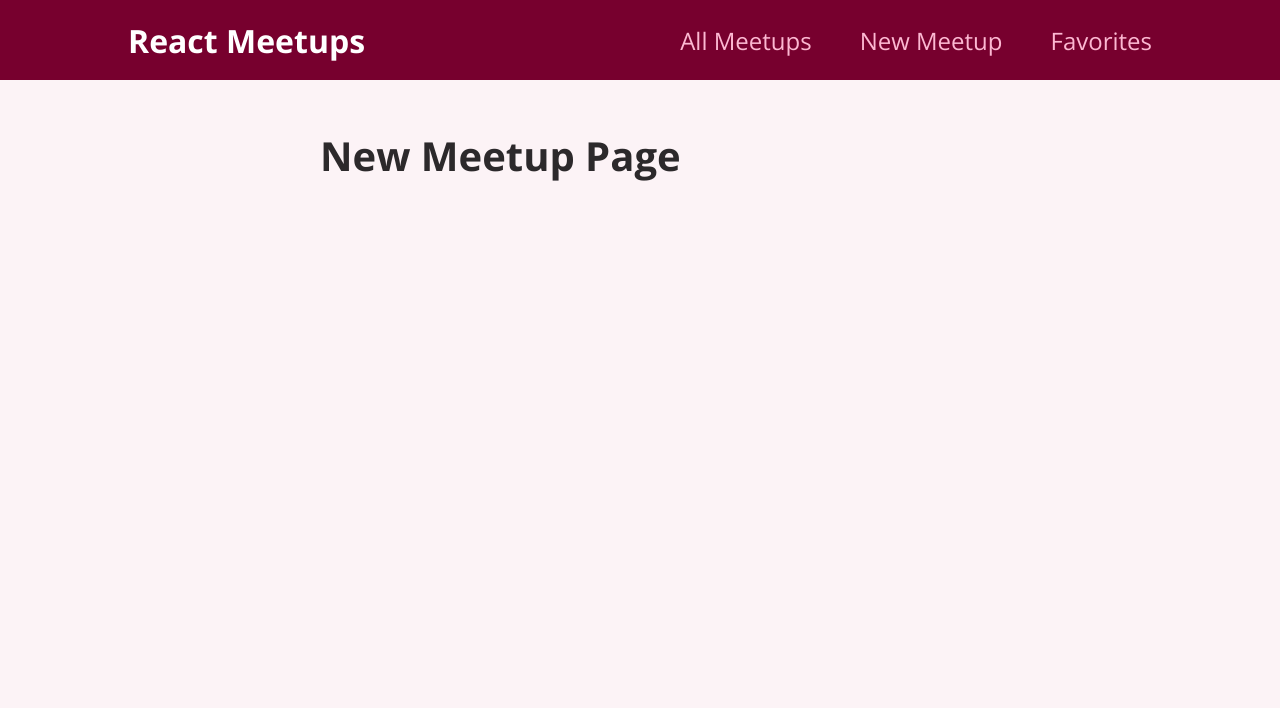
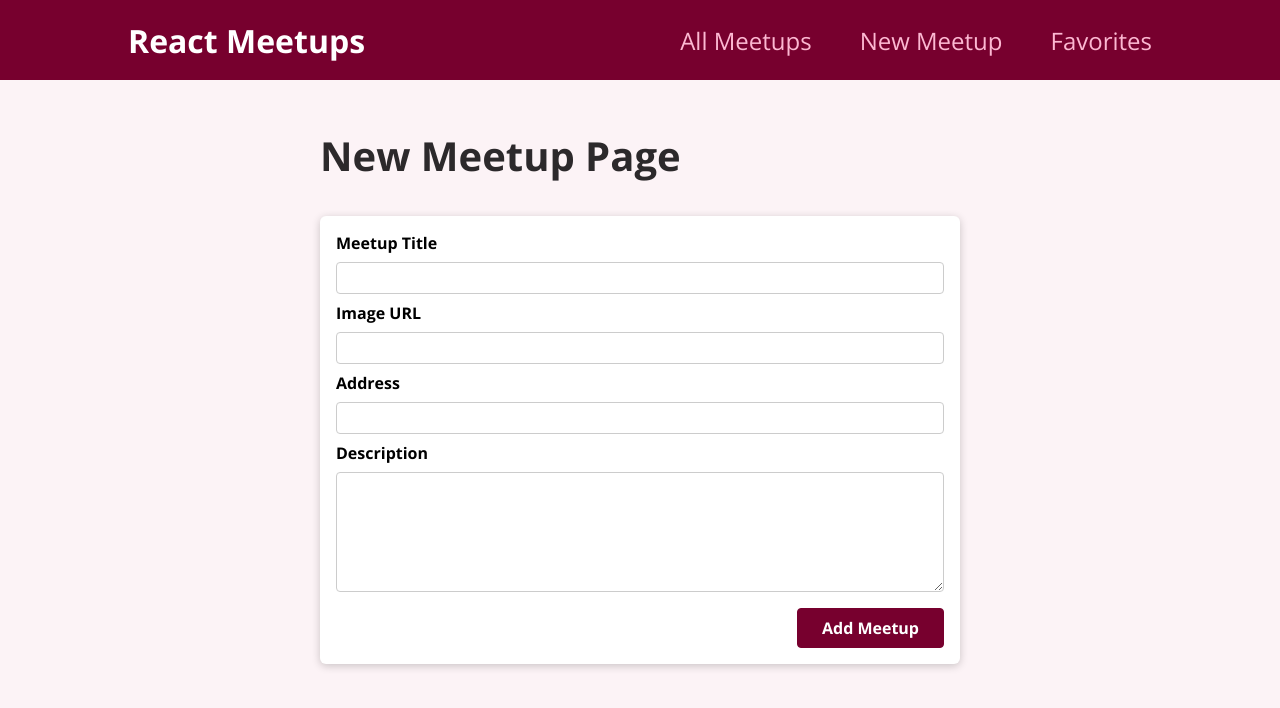
Before and after one commit to fpigeonjr/nextjs-course, a React (Create React App) app: page /new-meetup in a window 1280 px wide. Shown: the top 708 px of the page. Built offline with nearby package versions, Linux system fonts and the light colour scheme.

Commit message:
adds form

```diff
--- /dev/null
+++ b/src/components/meetups/newMeetupForm.js
@@ -0,0 +1,32 @@
+import classes from './newMeetupForm.module.css'
+import Card from '../ui/card'
+
+function NewMeetupForm() {
+  return (
+    <Card>
+      <form className={classes.form}>
+        <div className={classes.control}>
+          <label htmlFor="title">Meetup Title</label>
+          <input type="text" id="title" required />
+        </div>
+        <div className={classes.control}>
+          <label htmlFor="image">Image URL</label>
+          <input type="url" id="image" required />
+        </div>
+        <div className={classes.control}>
+          <label htmlFor="address">Address</label>
+          <input type="text" id="address" required />
+        </div>
+        <div className={classes.control}>
+          <label htmlFor="description">Description</label>
+          <textarea id="description" rows="5" required />
+        </div>
+        <div className={classes.actions}>
+          <button>Add Meetup</button>
+        </div>
+      </form>
+    </Card>
+  )
+}
+
+export default NewMeetupForm
--- /dev/null
+++ b/src/components/meetups/newMeetupForm.module.css
@@ -0,0 +1,45 @@
+.form {
+  padding: 1rem;
+}
+
+.control {
+  margin-bottom: 0.5rem;
+}
+
+.control label {
+  display: block;
+  font-weight: bold;
+  margin-bottom: 0.5rem;
+}
+
+.control input,
+.control textarea {
+  display: block;
+  font: inherit;
+  border-radius: 4px;
+  border: 1px solid #ccc;
+  padding: 0.25rem;
+  width: 100%;
+}
+
+.actions {
+  margin-top: 1rem;
+  text-align: right;
+}
+
+.actions button {
+  font: inherit;
+  cursor: pointer;
+  background-color: #77002e;
+  color: white;
+  padding: 0.5rem 1.5rem;
+  border: 1px solid #77002e;
+  border-radius: 4px;
+  font-weight: bold;
+}
+
+.actions button:hover,
+.actions button:active {
+  background-color: #a50e48;
+  border-color: #a50e48;
+}
--- a/src/pages/newMeetup.js
+++ b/src/pages/newMeetup.js
@@ -1,3 +1,10 @@
+import NewMeetupForm from '../components/meetups/newMeetupForm'
+
 export default function NewMeetupPage() {
-  return <h1>New Meetup Page</h1>
+  return (
+    <section>
+      <h1>New Meetup Page</h1>
+      <NewMeetupForm />
+    </section>
+  )
 }
```
